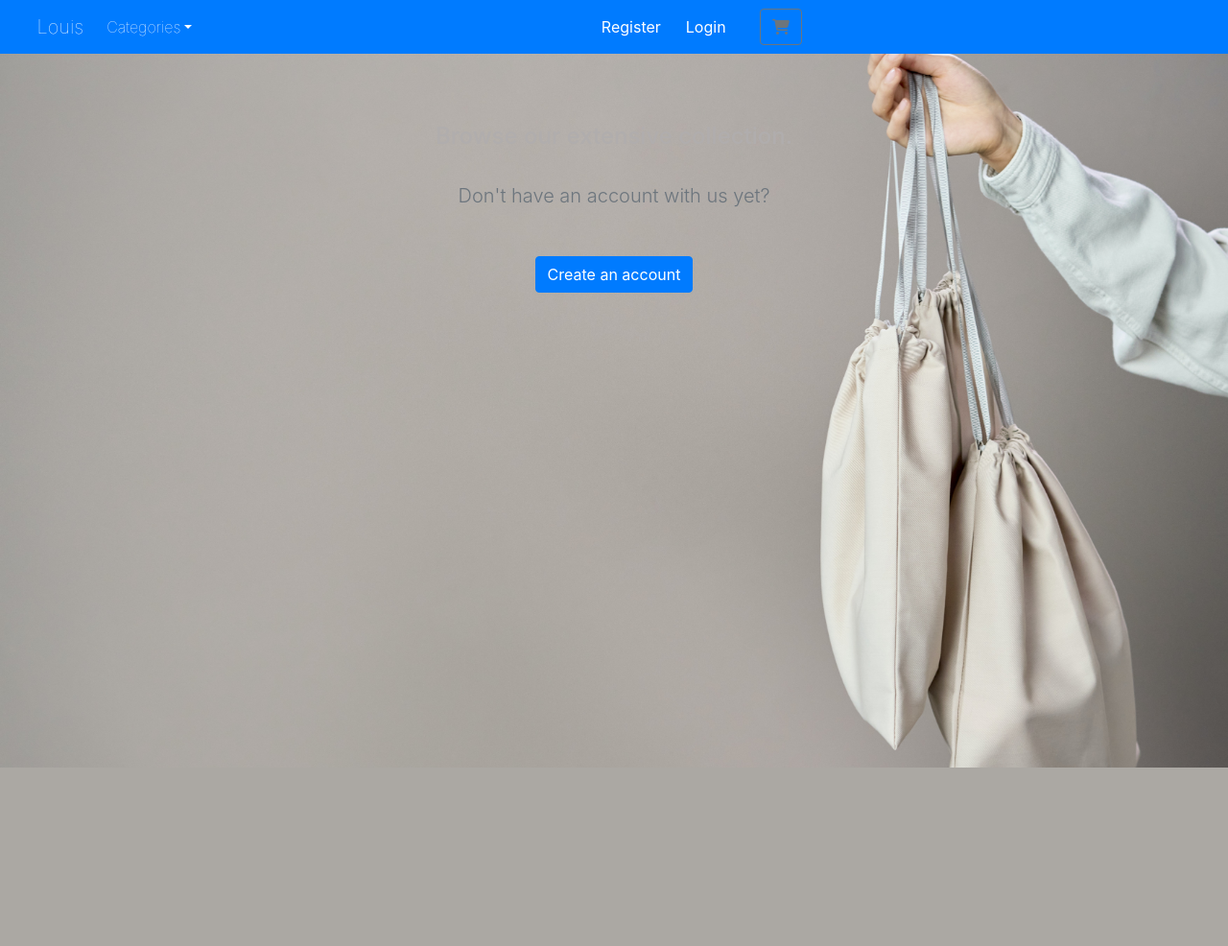
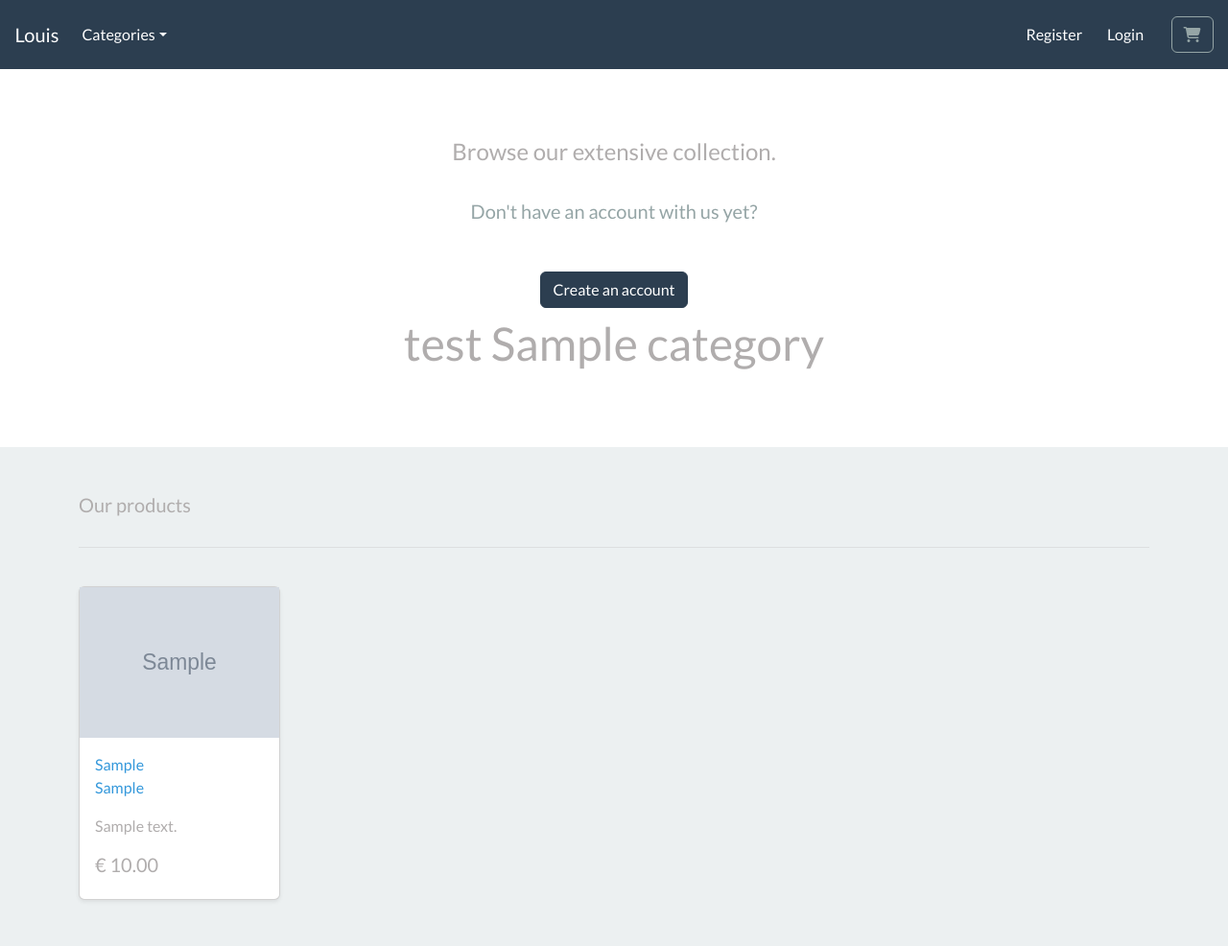
Before and after one commit to JoseParra28/Louis., a Django app: template store/templates/store/store.html in a window 1280 px wide. Shown: the whole page at 96% size. Before the commit the page ends 800 px from the top, so only its background shows below. Run offline with Django 4.2, Linux system fonts and the light colour scheme; the template is opened without the code that fills it: values that come from a table or form of the project are taken from there, others are empty; tables that the repository leaves empty hold one stand-in row (values such as "Sample post"); grey boxes marked "Sample" are stand-in pictures; some libraries are stand-ins or nearby versions.

Commit message:
added products to template

```diff
--- a/louis/settings.py
+++ b/louis/settings.py
@@ -66,6 +66,7 @@ TEMPLATES = [
                 'django.template.context_processors.request',
                 'django.contrib.auth.context_processors.auth',
                 'django.contrib.messages.context_processors.messages',
+                'store.views.categories', #context across all templates
 
             ],
         },
--- a/louis/urls.py
+++ b/louis/urls.py
@@ -18,9 +18,12 @@ from django.contrib import admin
 from django.urls import path, include
 from django.conf.urls.static import static, settings
 
+
 urlpatterns = [
     path('admin/', admin.site.urls),
     path('', include('store.urls')),
+    # path('categories/', include('categories.urls')),
+
 ]
 
 urlpatterns += static(settings.MEDIA_URL, document_root=settings.MEDIA_ROOT)
--- a/store/static/css/base.css
+++ b/store/static/css/base.css
@@ -6,7 +6,7 @@ html {
     height: 100%;
 }
 body {
-    background-image: url(/media/hero-img-2.jpg);
+    /* background-image: url(/media/hero-img-2.jpg); */
     background-repeat: no-repeat;
     background-size: cover;
     height: calc(100vh - 164px);
--- a/store/templates/store/base.html
+++ b/store/templates/store/base.html
@@ -12,7 +12,7 @@
         {% block corecss %}
         <link rel="stylesheet" href="https://stackpath.bootstrapcdn.com/bootstrap/4.4.1/css/bootstrap.min.css" integrity="sha384-Vkoo8x4CGsO3+Hhxv8T/Q5PaXtkKtu6ug5TOeNV6gBiFeWPGFN9MuhOf23Q9Ifjh" crossorigin="anonymous">
         <link rel="stylesheet" href="https://fonts.googleapis.com/css?family=Lato&display=swap">
-        <!-- <link rel="stylesheet" href="https://bootswatch.com/5/flatly/bootstrap.min.css"> -->
+        <link rel="stylesheet" href="https://bootswatch.com/5/flatly/bootstrap.min.css">
         <link rel="stylesheet" href="https://cdnjs.cloudflare.com/ajax/libs/font-awesome/4.7.0/css/font-awesome.min.css">
         <link rel="stylesheet" href="{% static 'css/base.css' %}">
     {% endblock %}
@@ -44,21 +44,13 @@
                     data-bs-toggle="dropdown" aria-expanded="false">Categories</a>
                     <ul class="dropdown-menu" aria-labelledby="navbarDropdown">
                         <li>
-                        <a class="dropdown-item" href="{% url 'store' %}">All</a>
-
-                            <a class="dropdown-item" href="{% url 'store' %}">Shoes</a>
-
-                                <a class="dropdown-item" href="{% url 'store' %}">Jeans</a>
-
-                                    <a class="dropdown-item" href="{% url 'store' %}">Accesories</a>
-
-                                        <a class="dropdown-item" href="{% url 'store' %}">Activewear</a>
-
-
-                                            <a class="dropdown-item" href="{% url 'store' %}">T-shirts</a>
-                                        </li>
-
-
+                        <a class="dropdown-item" href="{% url 'store' %}">all</a>
+                    </li>
+                    {% for category in all_categories %}
+                    <li>
+                        <a class="dropdown-item" href="">{{ category.name | capfirst }}</a>
+                    </li>
+                    {% endfor %}
                     </ul>
                 </li>
             </ul>
--- a/store/templates/store/store.html
+++ b/store/templates/store/store.html
@@ -12,8 +12,44 @@
                 <br>
                 <a href="#" class="btn btn-primary my-2"> Create an account </a>
 
+                <div class="overlay">
+                    <h1>test {{ Category.name }} </h1>
+                </div>
+
             </div>
         </div>
 </section>
+   <!-- Products preview section -->
+
+   <div class="album py-5 bg-light">
+        <div class="container">
+            <div class="pb-3 h5"> Our  products </div>
+            <hr>
+            <br>
+            <div class="row row-cols-1 row-cols-sm-2 row-cols-md-5 g-3">
+                {% for product in all_products %}
+                <div class="col">
+                    <div class="card shadow-sm">
+                        <img class="img-fluid" alt="Responsive image" src="{{ product.image.url }}">
+                        <div class="card-body">
+                            <p class="card-text">
+                                <a class="text-info text-decoration-none" href="/">{{ product.slug | capfirst }}</a>
+                                <br>
+                                <a class="text-info text-decoration-none" href="/">{{ product.tittle | capfirst }}</a>
+                                <p>{{ product.description | capfirst }}</p>
+
+                            </p>
+                            <div class="d-flex justify-content-between align-items-center">
+                                <h5>€ {{ product.price }} </h5>
+                       </div>
+                    </div>
+                </div>
+
+            </div>
+            {% endfor %}
+      </div>
+
+    </div>
+  </div>
 
 {% endblock %}
--- a/store/urls.py
+++ b/store/urls.py
@@ -3,4 +3,5 @@ from . import views
 
 urlpatterns = [
     path('', views.store, name='store'),
+    # path('', views.categories, name='all_categories'),
 ]
--- a/store/views.py
+++ b/store/views.py
@@ -4,18 +4,12 @@ from .models import Category, Product
 
 
 def store(request):
-    return render(request, 'store/store.html')
+    all_products = Product.objects.all()
+    context = {'all_products': all_products}
+    return render(request, 'store/store.html', context)
 
 
 def categories(request):
     all_categories = Category.objects.all()
-    context = {'all_categories': all_categories}
-    return render(request, 'store/store.html', context)
 
-
-def pie(request):
-    # request.session.set_expiry(0)
-    pies = Pie.objects.all()
-    ctx = {'pies': pies}
-    print(pies)
-    return render(request, "food/pies.html", ctx)
+    return {'all_categories': all_categories}
```
Also changed, not shown: store/templates/store/main-product-section.html (added, +38 -0 lines), media/media/201920288-1-black.webp (added), media/media/app001prod.jpeg (added), media/media/app001prod_1.webp (renamed from media/app001prod_1.webp), media/media/app001prod_2.webp (added).
